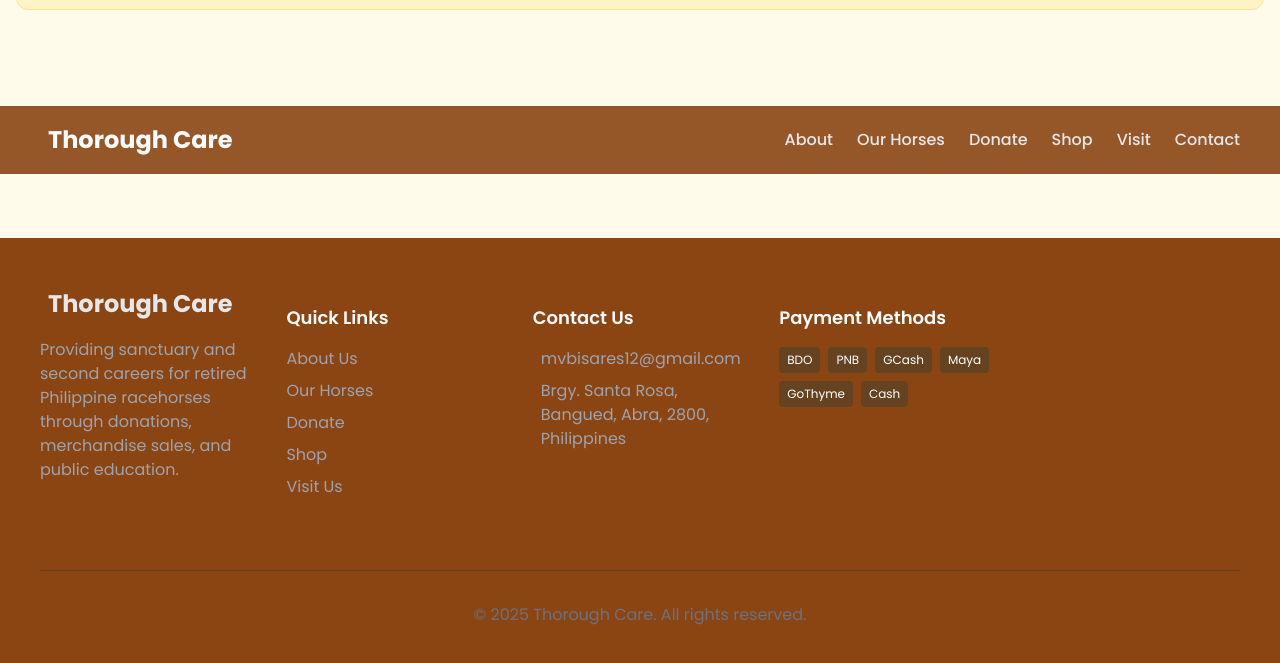
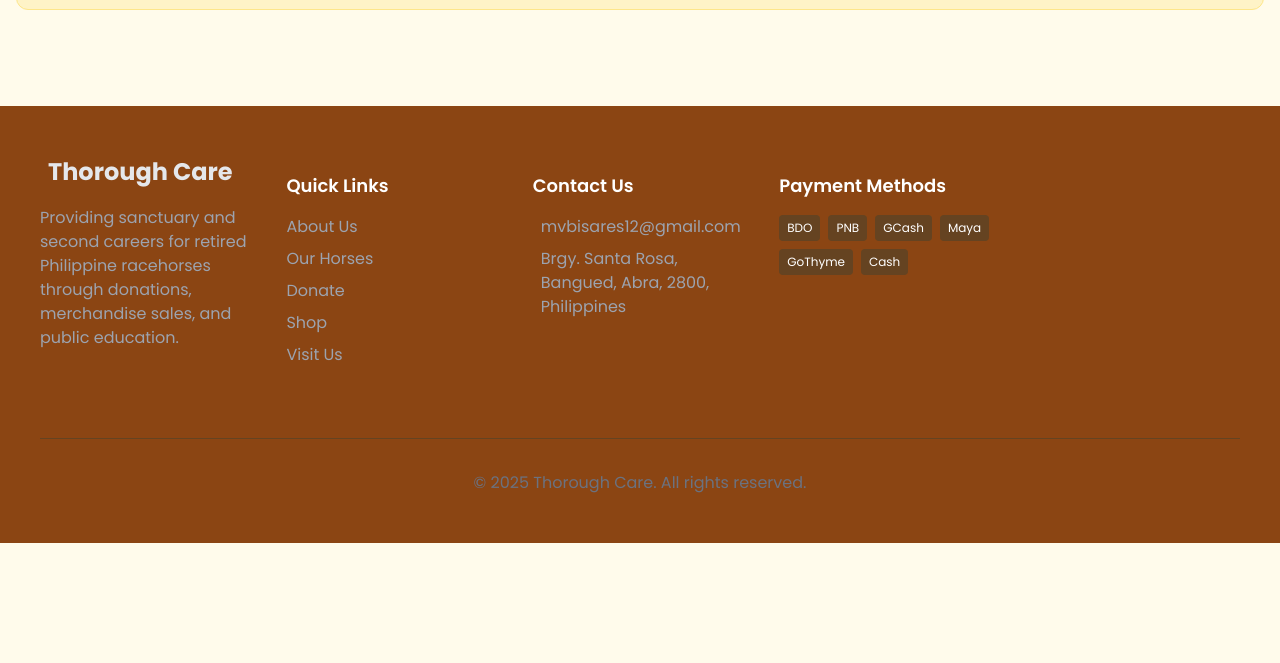
Before and after one commit to Viuezz/Thorough-Care, a plain HTML site: page index.html in a window 1280 px wide. Shown: the part 3123-3786 px from the top of the page. After the commit the page ends 3666 px from the top, so only its background shows below. Drawn offline with nearby package versions, Linux system fonts and the light colour scheme.

Commit message:
Fix HTML structure and script tag corrections

```diff
--- a/index.html
+++ b/index.html
@@ -7,7 +7,6 @@
     <link rel="stylesheet" href="style.css">
     <script src="https://cdn.tailwindcss.com"></script>
     <script src="https://cdn.jsdelivr.net/npm/feather-icons/dist/feather.min.js"></script>
-    <script src="https://unpkg.com/feather-icons"></script>
     <script>
         tailwind.config = {
             darkMode: 'class',
@@ -29,9 +28,12 @@
     </script>
 </head>
 <body class="bg-amber-50 text-amber-900">
+
+    <!-- Navbar -->
     <custom-navbar></custom-navbar>
 
     <main class="container mx-auto px-4 py-8">
+
         <!-- Hero Section -->
         <section class="relative h-[80vh] rounded-xl overflow-hidden mb-16">
             <img src="https://huggingface.co/spaces/Kyubi-kit/hooves-hearts-haven/resolve/main/images/Horse%20Title.jpg" alt="Racehorses in field" class="w-full h-full object-cover">
@@ -49,6 +51,7 @@
         <section class="mb-16">
             <h2 class="text-3xl font-bold mb-8 text-center">Current Campaigns</h2>
             <div class="grid md:grid-cols-3 gap-6">
+                <!-- Campaign 1 -->
                 <div class="bg-amber-100 rounded-xl p-6 hover:shadow-lg transition border border-amber-200">
                     <div class="h-48 overflow-hidden rounded-lg mb-4">
                         <img src="https://huggingface.co/spaces/Kyubi-kit/hooves-hearts-haven/resolve/main/images/20251201_023059.jpg" alt="New Stable Project" class="w-full h-full object-cover">
@@ -65,6 +68,7 @@
                     <a href="/campaigns/new-stable" class="inline-block mt-4 text-primary-500 hover:text-primary-400 font-medium">Learn more →</a>
                 </div>
 
+                <!-- Campaign 2 -->
                 <div class="bg-gray-800 rounded-xl p-6 hover:shadow-lg transition">
                     <div class="h-48 overflow-hidden rounded-lg mb-4">
                         <img src="https://huggingface.co/spaces/Kyubi-kit/hooves-hearts-haven/resolve/main/images/20251201_022200.jpg" alt="Horse Feeding Program" class="w-full h-full object-cover">
@@ -81,6 +85,7 @@
                     <a href="/campaigns/feed-program" class="inline-block mt-4 text-primary-500 hover:text-primary-400 font-medium">Learn more →</a>
                 </div>
 
+                <!-- Campaign 3 -->
                 <div class="bg-gray-800 rounded-xl p-6 hover:shadow-lg transition">
                     <div class="h-48 overflow-hidden rounded-lg mb-4">
                         <img src="https://huggingface.co/spaces/Kyubi-kit/hooves-hearts-haven/resolve/main/images/Horse%20Vet.jpg" alt="Veterinary Care" class="w-full h-full object-cover">
@@ -103,6 +108,7 @@
         <section class="mb-16">
             <h2 class="text-3xl font-bold mb-8 text-center">Meet Our Horses</h2>
             <div class="grid md:grid-cols-4 gap-6">
+                <!-- Horse 1 -->
                 <div class="bg-amber-100 rounded-xl overflow-hidden hover:shadow-lg transition border border-amber-200">
                     <img src="https://huggingface.co/spaces/Kyubi-kit/hooves-hearts-haven/resolve/main/images/20251201_022138.jpg" alt="Thunderbolt" class="w-full h-48 object-cover">
                     <div class="p-4">
@@ -112,6 +118,8 @@
                         <a href="/horses/thunderbolt" class="text-primary-500 hover:text-primary-400 text-sm font-medium">Visit profile →</a>
                     </div>
                 </div>
+
+                <!-- Horse 2 -->
                 <div class="bg-gray-800 rounded-xl overflow-hidden hover:shadow-lg transition">
                     <img src="https://huggingface.co/spaces/Kyubi-kit/hooves-hearts-haven/resolve/main/images/20251201_022056.jpg" alt="Golden Spirit" class="w-full h-48 object-cover">
                     <div class="p-4">
@@ -121,6 +129,8 @@
                         <a href="/horses/precise-end" class="text-primary-500 hover:text-primary-400 text-sm font-medium">Visit profile →</a>
                     </div>
                 </div>
+
+                <!-- Horse 3 -->
                 <div class="bg-gray-800 rounded-xl overflow-hidden hover:shadow-lg transition">
                     <img src="https://huggingface.co/spaces/Kyubi-kit/hooves-hearts-haven/resolve/main/images/20251201_203701.jpg" alt="Midnight Run" class="w-full h-48 object-cover">
                     <div class="p-4">
@@ -130,6 +140,8 @@
                         <a href="/horses/midnight-run" class="text-primary-500 hover:text-primary-400 text-sm font-medium">Visit profile →</a>
                     </div>
                 </div>
+
+                <!-- Horse 4 -->
                 <div class="bg-gray-800 rounded-xl overflow-hidden hover:shadow-lg transition">
                     <img src="https://huggingface.co/spaces/Kyubi-kit/hooves-hearts-haven/resolve/main/images/20251201_203642.jpg" alt="Sunny Daze" class="w-full h-48 object-cover">
                     <div class="p-4">
@@ -149,6 +161,7 @@
         <section class="mb-16">
             <h2 class="text-3xl font-bold mb-8 text-center">Horse Merchandise</h2>
             <div class="grid md:grid-cols-4 gap-6">
+                <!-- Plushies -->
                 <div class="bg-gray-800 rounded-xl p-4 hover:shadow-lg transition">
                     <div class="h-48 overflow-hidden rounded-lg mb-4">
                         <img src="https://huggingface.co/spaces/Kyubi-kit/hooves-hearts-haven/resolve/main/images/images (98).jpeg" alt="Horse Plushie" class="w-full h-full object-cover">
@@ -160,6 +173,8 @@
                         <a href="/shop/plushies" class="text-primary-500 hover:text-primary-400 text-sm font-medium">View →</a>
                     </div>
                 </div>
+
+                <!-- Keychains -->
                 <div class="bg-gray-800 rounded-xl p-4 hover:shadow-lg transition">
                     <div class="h-48 overflow-hidden rounded-lg mb-4">
                         <img src="https://huggingface.co/spaces/Kyubi-kit/hooves-hearts-haven/resolve/main/images/images (100).jpeg" alt="Horse Keychain" class="w-full h-full object-cover">
@@ -171,6 +186,8 @@
                         <a href="/shop/keychains" class="text-primary-500 hover:text-primary-400 text-sm font-medium">View →</a>
                     </div>
                 </div>
+
+                <!-- Signed Photos -->
                 <div class="bg-gray-800 rounded-xl p-4 hover:shadow-lg transition">
                     <div class="h-48 overflow-hidden rounded-lg mb-4">
                         <img src="https://huggingface.co/spaces/Kyubi-kit/hooves-hearts-haven/resolve/main/images/images (99).jpeg" alt="Signed Horse Photo" class="w-full h-full object-cover">
@@ -182,6 +199,8 @@
                         <a href="/shop/photos" class="text-primary-500 hover:text-primary-400 text-sm font-medium">View →</a>
                     </div>
                 </div>
+
+                <!-- Crochet Horses -->
                 <div class="bg-gray-800 rounded-xl p-4 hover:shadow-lg transition">
                     <div class="h-48 overflow-hidden rounded-lg mb-4">
                         <img src="https://huggingface.co/spaces/Kyubi-kit/hooves-hearts-haven/resolve/main/images/Horse%20Plushies.webp" alt="Crochet Horses" class="w-full h-full object-cover">
@@ -198,6 +217,7 @@
                 <a href="/shop" class="inline-block bg-secondary-500 hover:bg-secondary-600 text-white px-6 py-3 rounded-lg font-medium transition">Visit Shop</a>
             </div>
         </section>
+
         <!-- Horse History Section -->
         <section class="mb-16">
             <div class="bg-amber-100 rounded-xl p-8 hovered-element border border-amber-200">
@@ -215,20 +235,17 @@
                 </div>
             </div>
         </section>
+
     </main>
 
-        <custom-navbar></custom-navbar>
-
-    <main class="container mx-auto px-4 py-8">
-        <!-- ... your existing content ... -->
-    </main>
-
+    <!-- Footer -->
     <custom-footer></custom-footer>
 
-    <!-- Corrected script tags -->
+    <!-- Scripts -->
     <script src="navbar.js"></script>
     <script src="footer.js"></script>
     <script src="script.js"></script>
     <script>feather.replace();</script>
+
 </body>
 </html>
```
Lines whose indentation alone changed are shown as unchanged.
